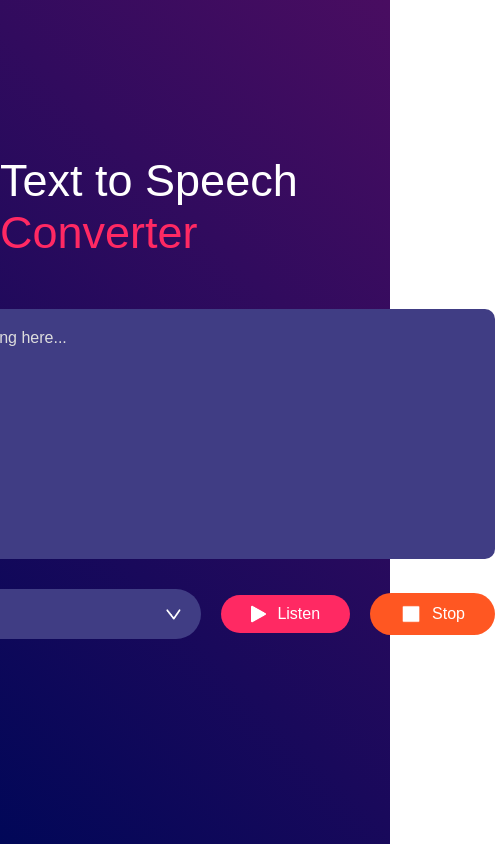
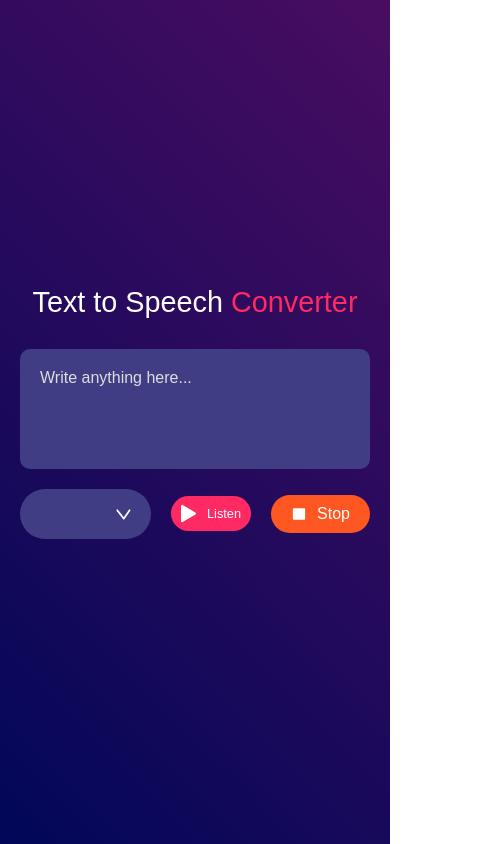
Before and after one commit to Yaser-123/textecho, a plain HTML site: page index.html in a window 390 px wide. Shown: the whole page, 495 px wide, since content can reach past the window. Drawn offline with Linux system fonts and the light colour scheme.

Commit message:
Update index.css

```diff
--- a/index.css
+++ b/index.css
@@ -1,11 +1,11 @@
-*{
+* {
     margin: 0;
     padding: 0;
     font-family: 'Poppins', sans-serif;
     box-sizing: border-box;
 }
 
-.hero{
+.hero {
     width: 100%;
     min-height: 100vh;
     background: linear-gradient(45deg, #010758, #490d61);
@@ -14,64 +14,75 @@
     justify-content: center;
     flex-direction: column;
     color: white;
+    padding: 20px;
+    text-align: center;
 }
 
-.hero h1{
-    font-size: 45px;
+.hero h1 {
+    font-size: 2.5rem;
     font-weight: 500;
-    margin-top: -50px;
-    margin-bottom: 50px;
+    margin-top: -20px;
+    margin-bottom: 30px;
 }
 
-.hero h1 span{
+.hero h1 span {
     color: #ff2963;
 }
 
-textarea{
-    width: 600px;
-    height: 250px;
+textarea {
+    width: 100%;
+    max-width: 600px;
+    height: 200px;
     background: #403d84;
     color: #fff;
-    font-size: 15px;
+    font-size: 1rem;
     border: 0;
     outline: 0;
     padding: 20px;
     border-radius: 10px;
     resize: none;
-    margin-bottom: 30px;
+    margin-bottom: 20px;
 }
 
-textarea::placeholder{
-    font-size: 16px;
+textarea::placeholder {
+    font-size: 1rem;
     color: #ddd;
 }
 
-.row{
-    width: 600px;
+.row {
+    width: 100%;
+    max-width: 600px;
     display: flex;
     align-items: center;
     gap: 20px;
+    flex-wrap: wrap;
+    justify-content: center;
 }
 
-button{
+button {
     background: #ff2963;
     color: #fff;
-    font-size: 16px;
-    padding: 10px 30px;
+    font-size: 1rem;
+    padding: 10px 20px;
     border-radius: 35px;
     border: 0;
     outline: 0;
     cursor: pointer;
     display: flex;
     align-items: center;
+    transition: background 0.3s ease;
 }
 
-button img{
+button:hover {
+    background: #e91e63;
+}
+
+button img {
     width: 16px;
     margin-right: 10px;
 }
 
-select{
+select {
     flex: 1;
     color: #fff;
     background: #403d84;
@@ -89,19 +100,57 @@ select{
 }
 
 #stop-button {
-    background: #ff5722; /* Different color for distinction */
+    background: #ff5722;
     color: #fff;
-    font-size: 16px;
-    padding: 10px 30px;
+    font-size: 1rem;
+    padding: 10px 20px;
     border-radius: 35px;
     border: 0;
     outline: 0;
     cursor: pointer;
     display: flex;
     align-items: center;
+    transition: background 0.3s ease;
+}
+
+#stop-button:hover {
+    background: #e64a19;
 }
 
 #stop-button img {
-    width: 22px;
+    width: 16px;
     margin-right: 10px;
 }
+
+/* Responsive Media Queries */
+@media (max-width: 768px) {
+    .hero h1 {
+        font-size: 2rem;
+    }
+
+    textarea {
+        height: 150px;
+    }
+
+    button,
+    select {
+        font-size: 0.9rem;
+        padding: 10px 15px;
+    }
+}
+
+@media (max-width: 480px) {
+    .hero h1 {
+        font-size: 1.8rem;
+    }
+
+    textarea {
+        height: 120px;
+    }
+
+    button,
+    select {
+        font-size: 0.8rem;
+        padding: 8px 10px;
+    }
+}
```
